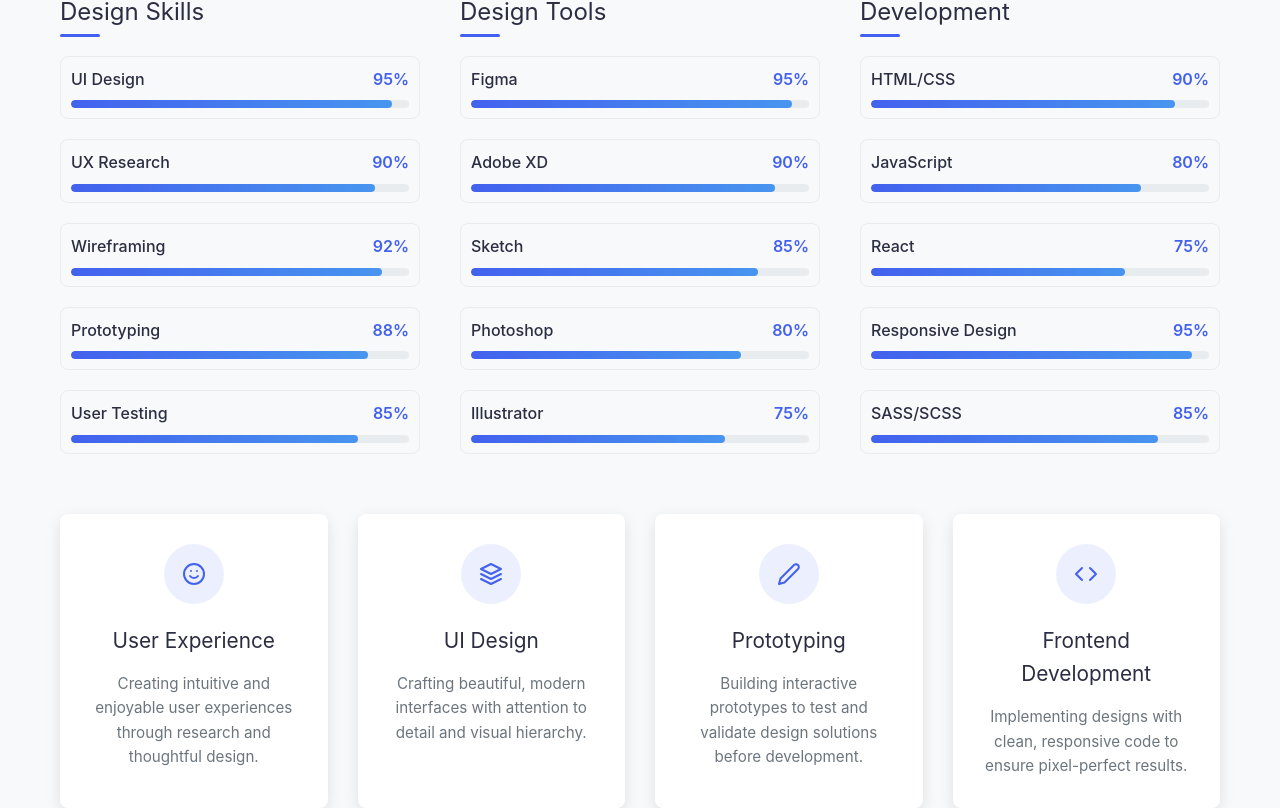
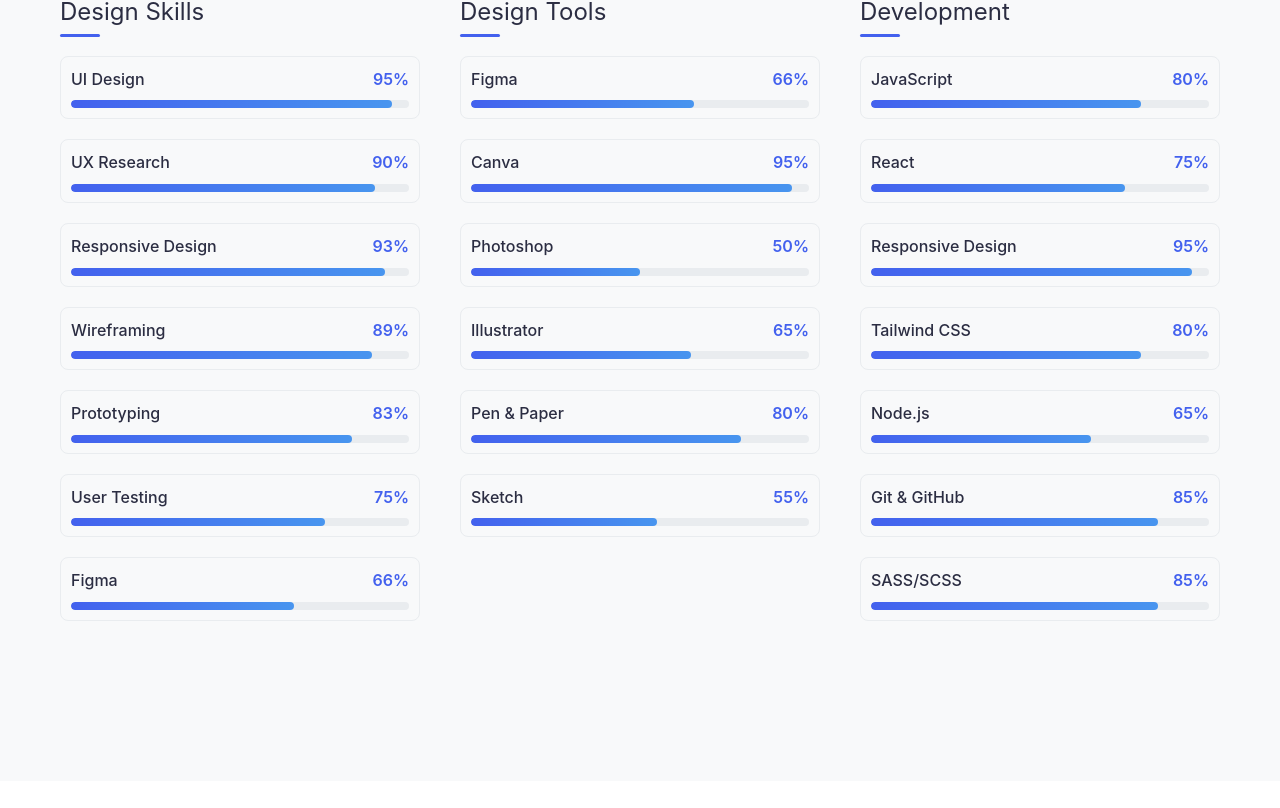
Before and after one commit to TaherTirar/Portfolio1, a Next.js app: page / in a window 1280 px wide. Shown: the part 3099-3907 px from the top of the page. Built offline with nearby package versions, Linux system fonts and the light colour scheme.

Commit message:
add more skills

```diff
--- a/src/components/Skills.css
+++ b/src/components/Skills.css
@@ -37,6 +37,14 @@
 
 .skill-item {
   width: 100%;
+}
+
+.skill-item:hover {
+  background-color: aliceblue;
+}
+
+body.dark-mode .skill-item:hover {
+  background-color: var(--dark-hover);
 }
 
 .skill-info {
--- a/src/components/Skills.jsx
+++ b/src/components/Skills.jsx
@@ -10,24 +10,29 @@ const Skills = () => {
   const designSkills = [
     { name: "UI Design", percentage: 95 },
     { name: "UX Research", percentage: 90 },
-    { name: "Wireframing", percentage: 92 },
-    { name: "Prototyping", percentage: 88 },
-    { name: "User Testing", percentage: 85 },
+    { name: "Responsive Design", percentage: 93 },
+    { name: "Wireframing", percentage: 89 },
+    { name: "Prototyping", percentage: 83 },
+    { name: "User Testing", percentage: 75 },
+    { name: "Figma", percentage: 66 },
   ]
 
   const toolSkills = [
-    { name: "Figma", percentage: 95 },
-    { name: "Adobe XD", percentage: 90 },
-    { name: "Sketch", percentage: 85 },
-    { name: "Photoshop", percentage: 80 },
-    { name: "Illustrator", percentage: 75 },
+    { name: "Figma", percentage: 66 },
+    { name: "Canva", percentage: 95 },
+    { name: "Photoshop", percentage: 50 },
+    { name: "Illustrator", percentage: 65 },
+    { name: "Pen & Paper", percentage: 80 },
+    { name: "Sketch", percentage: 55 },
   ]
 
   const codingSkills = [
-    { name: "HTML/CSS", percentage: 90 },
     { name: "JavaScript", percentage: 80 },
     { name: "React", percentage: 75 },
     { name: "Responsive Design", percentage: 95 },
+    { name: "Tailwind CSS", percentage: 80 },
+    { name: "Node.js", percentage: 65 },
+    { name: "Git & GitHub", percentage: 85 },
     { name: "SASS/SCSS", percentage: 85 },
   ]
 
@@ -60,8 +65,7 @@ const Skills = () => {
       <div className="section-container">
         <h2 className="section-title">My Skills</h2>
         <p className="section-subtitle">
-          I specialize in creating intuitive and engaging user experiences with a focus on clean, modern design and
-          attention to detail.
+          I craft <b>responsive</b>, user-friendly <b>web interfaces</b> with clean code, modern design principles, and a sharp eye for detail.
         </p>
 
         <div className="skills-container">
@@ -126,7 +130,7 @@ const Skills = () => {
           </div>
         </div>
 
-        <div className="skills-cards">
+        {/* <div className="skills-cards">
           <div className="skill-card">
             <div className="skill-card-icon">
               <svg
@@ -212,7 +216,7 @@ const Skills = () => {
             <h3>Frontend Development</h3>
             <p>Implementing designs with clean, responsive code to ensure pixel-perfect results.</p>
           </div>
-        </div>
+        </div> */}
       </div>
     </section>
   )
```
